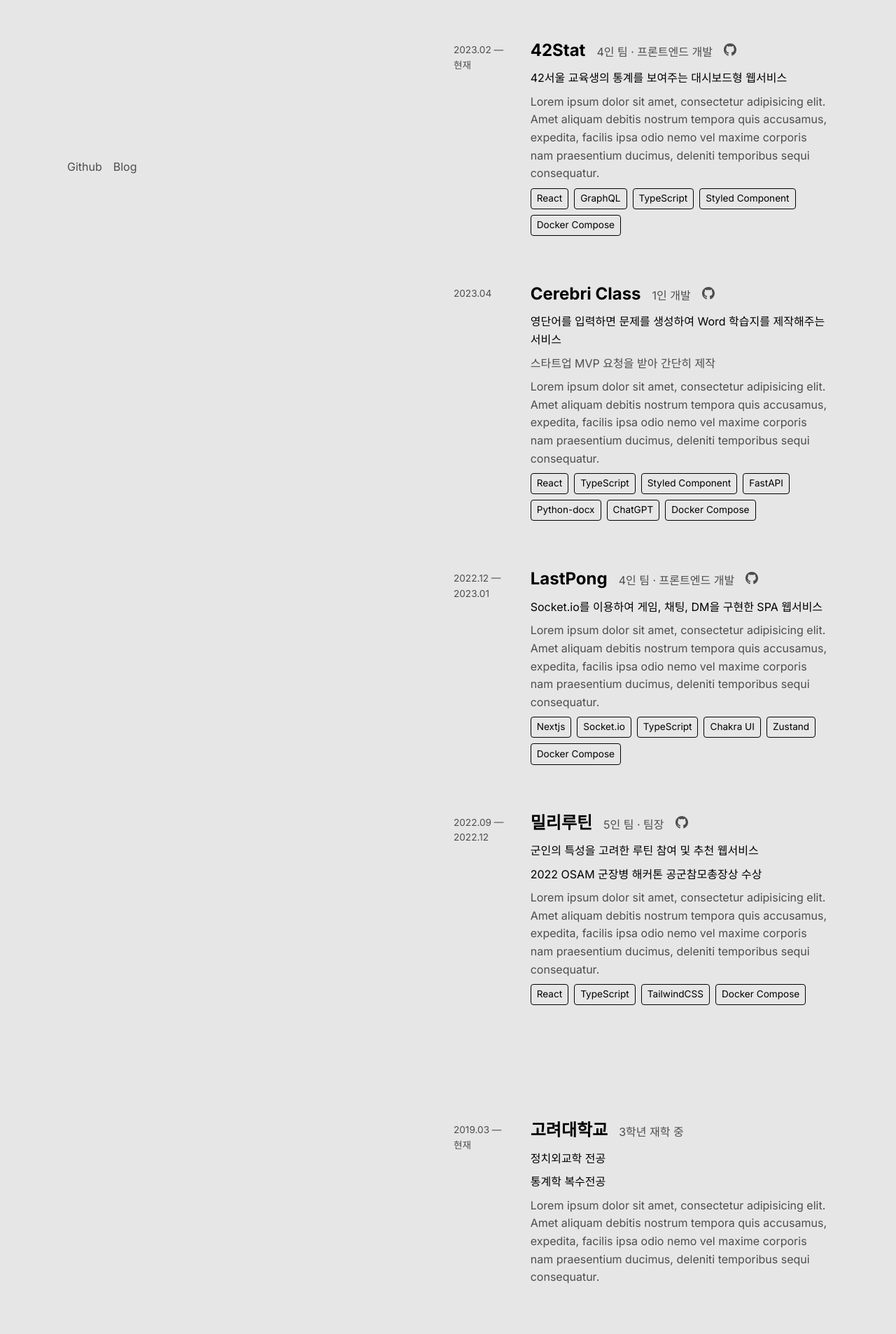
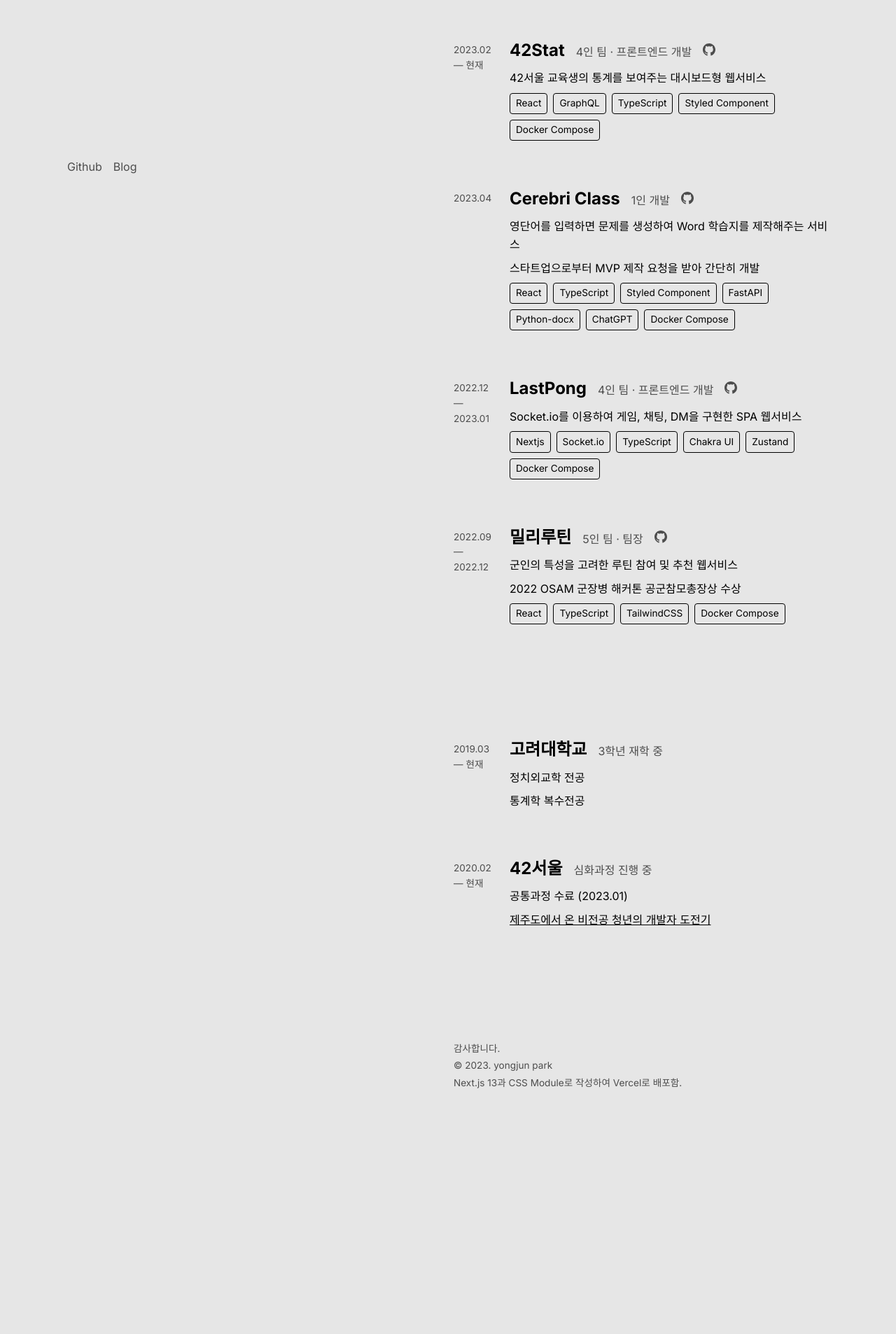
Before and after one commit to yoopark/yongjunpark.vercel.app-deprecated, a Next.js app: page / in a window 1280 px wide. Shown: the part 440-2346 px from the top of the page at 70% size. After the commit the page ends 2111 px from the top, so only its background shows below. Built offline with nearby package versions, Linux system fonts and the light colour scheme.

Commit message:
🚚 rename: project__description -> project__highlight

```diff
--- a/app/page.module.css
+++ b/app/page.module.css
@@ -93,6 +93,11 @@
   }
 }
 
+.main a {
+  color: rgb(var(--accent-rgb));
+  text-decoration: underline;
+}
+
 #about,
 #projects,
 #educations {
@@ -147,27 +152,21 @@
   margin-top: 0.5rem;
 
   @media (min-width: 768px) {
-    width: 20rem;
+    width: 3rem;
   }
 }
 
 .project__title,
 .education__title {
   margin-top: 0.5rem;
+  display: flex;
+  flex-direction: column;
+  gap: 0.3rem;
 
   @media (min-width: 768px) {
-    display: flex;
+    flex-direction: row;
     align-items: baseline;
     gap: 1rem;
-    margin-top: 0;
-  }
-}
-
-.project__title p,
-.education__title p {
-  margin-top: 0.2rem;
-
-  @media (min-width: 768px) {
     margin-top: 0;
   }
 }
@@ -179,8 +178,8 @@
   color: rgb(var(--accent-rgb));
 }
 
-.project__description,
-.education__description {
+.project__highlight,
+.education__highlight {
   color: rgb(var(--accent-rgb));
 }
 
--- a/app/page.tsx
+++ b/app/page.tsx
@@ -68,14 +68,8 @@
                   <p>4인 팀 · 프론트엔드 개발</p>
                   <GithubLink to="https://github.com/42Statistics/42Stat-Frontend" />
                 </div>
-                <p className={styles.project__description}>
+                <p className={styles.project__highlight}>
                   42서울 교육생의 통계를 보여주는 대시보드형 웹서비스
-                </p>
-                <p>
-                  Lorem ipsum dolor sit amet, consectetur adipisicing elit. Amet
-                  aliquam debitis nostrum tempora quis accusamus, expedita,
-                  facilis ipsa odio nemo vel maxime corporis nam praesentium
-                  ducimus, deleniti temporibus sequi consequatur.
                 </p>
                 <ul className={styles.project__stack}>
                   <li>React</li>
@@ -94,16 +88,12 @@
                   <p>1인 개발</p>
                   <GithubLink to="https://github.com/storyboard-lab/cerebri-class" />
                 </div>
-                <p className={styles.project__description}>
+                <p className={styles.project__highlight}>
                   영단어를 입력하면 문제를 생성하여 Word 학습지를 제작해주는
                   서비스
                 </p>
-                <p>스타트업 MVP 요청을 받아 간단히 제작</p>
-                <p>
-                  Lorem ipsum dolor sit amet, consectetur adipisicing elit. Amet
-                  aliquam debitis nostrum tempora quis accusamus, expedita,
-                  facilis ipsa odio nemo vel maxime corporis nam praesentium
-                  ducimus, deleniti temporibus sequi consequatur.
+                <p className={styles.project__highlight}>
+                  스타트업으로부터 MVP 제작 요청을 받아 간단히 개발
                 </p>
                 <ul className={styles.project__stack}>
                   <li>React</li>
@@ -124,14 +114,8 @@
                   <p>4인 팀 · 프론트엔드 개발</p>
                   <GithubLink to="https://github.com/lev-Zero/lastpong" />
                 </div>
-                <p className={styles.project__description}>
+                <p className={styles.project__highlight}>
                   Socket.io를 이용하여 게임, 채팅, DM을 구현한 SPA 웹서비스
-                </p>
-                <p>
-                  Lorem ipsum dolor sit amet, consectetur adipisicing elit. Amet
-                  aliquam debitis nostrum tempora quis accusamus, expedita,
-                  facilis ipsa odio nemo vel maxime corporis nam praesentium
-                  ducimus, deleniti temporibus sequi consequatur.
                 </p>
                 <ul className={styles.project__stack}>
                   <li>Nextjs</li>
@@ -151,17 +135,11 @@
                   <p>5인 팀 · 팀장</p>
                   <GithubLink to="https://github.com/osamhack2022-v2/WEB_AI_MILIROUTINE_MILIROUTINE" />
                 </div>
-                <p className={styles.project__description}>
+                <p className={styles.project__highlight}>
                   군인의 특성을 고려한 루틴 참여 및 추천 웹서비스
                 </p>
-                <p className={styles.project__description}>
+                <p className={styles.project__highlight}>
                   2022 OSAM 군장병 해커톤 공군참모총장상 수상
-                </p>
-                <p>
-                  Lorem ipsum dolor sit amet, consectetur adipisicing elit. Amet
-                  aliquam debitis nostrum tempora quis accusamus, expedita,
-                  facilis ipsa odio nemo vel maxime corporis nam praesentium
-                  ducimus, deleniti temporibus sequi consequatur.
                 </p>
                 <ul className={styles.project__stack}>
                   <li>React</li>
@@ -183,14 +161,8 @@
                   <h3>고려대학교</h3>
                   <p>3학년 재학 중</p>
                 </div>
-                <p className={styles.education__description}>정치외교학 전공</p>
-                <p className={styles.education__description}>통계학 복수전공</p>
-                <p>
-                  Lorem ipsum dolor sit amet, consectetur adipisicing elit. Amet
-                  aliquam debitis nostrum tempora quis accusamus, expedita,
-                  facilis ipsa odio nemo vel maxime corporis nam praesentium
-                  ducimus, deleniti temporibus sequi consequatur.
-                </p>
+                <p className={styles.education__highlight}>정치외교학 전공</p>
+                <p className={styles.education__highlight}>통계학 복수전공</p>
               </div>
             </div>
             <div className={styles.education}>
@@ -200,15 +172,16 @@
                   <h3>42서울</h3>
                   <p>심화과정 진행 중</p>
                 </div>
-                <p className={styles.education__description}>
+                <p className={styles.education__highlight}>
                   공통과정 수료 (2023.01)
                 </p>
-                <p>
-                  Lorem ipsum dolor sit amet, consectetur adipisicing elit. Amet
-                  aliquam debitis nostrum tempora quis accusamus, expedita,
-                  facilis ipsa odio nemo vel maxime corporis nam praesentium
-                  ducimus, deleniti temporibus sequi consequatur.
-                </p>
+                <a
+                  href="https://yoopark.github.io/42-interview"
+                  target="_blank"
+                  rel="noreferrer noopener"
+                >
+                  제주도에서 온 비전공 청년의 개발자 도전기
+                </a>
               </div>
             </div>
           </div>
```
